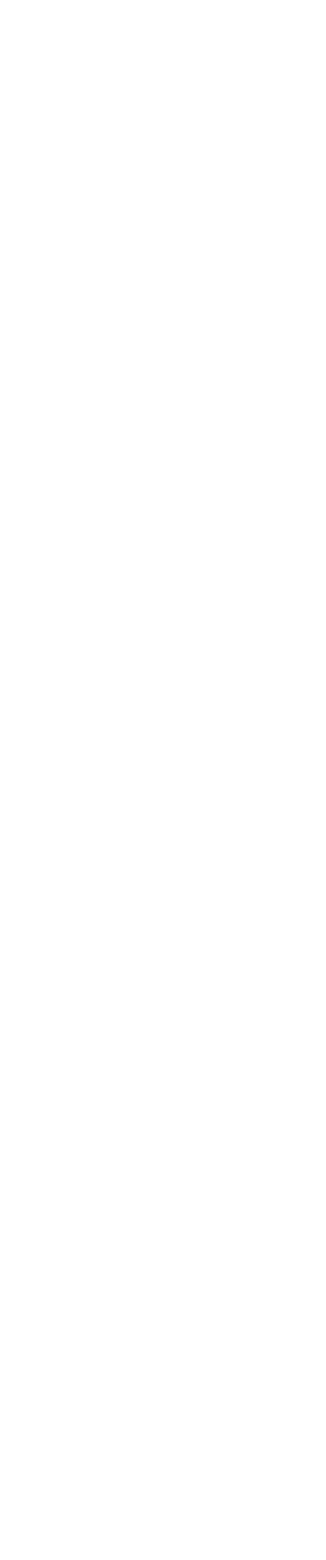
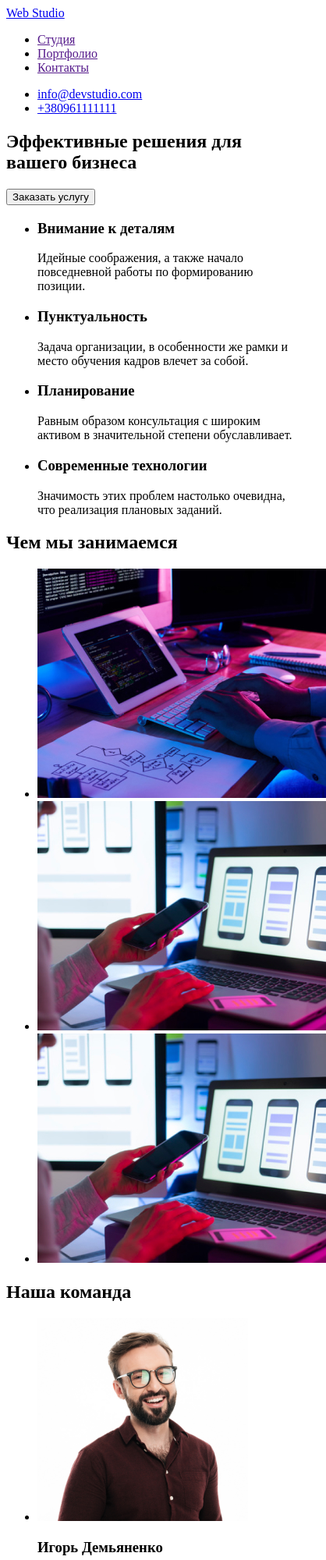
Before and after one commit to dkryz/goit-markup-hw-01, a plain HTML site: page index.html in a window 390 px wide. Shown: the top 2000 px of the page at 78% size, 418 px wide, since content can reach past the window. Before the commit the page ends 844 px from the top, so only its background shows below. Drawn offline with Linux system fonts and the light colour scheme.

Commit message:
created html doc

```diff
--- a/index.html
+++ b/index.html
@@ -1,10 +1,133 @@
 <!DOCTYPE html>
-<html lang="en">
+<html lang="ru">
   <head>
     <meta charset="UTF-8" />
     <meta http-equiv="X-UA-Compatible" content="IE=edge" />
     <meta name="viewport" content="width=device-width, initial-scale=1.0" />
-    <title>Document</title>
+    <title>Studio</title>
   </head>
-  <body></body>
+  <body>
+    <header>
+      <nav>
+        <a href="./index.html">
+        Web Studio
+        </a>
+        <ul>
+        <li><a href="">Студия</a></li>
+        <li><a href="">Портфолио</a></li>
+        <li><a href="">Контакты</a></li>
+        </ul>
+      </nav>
+      <ul>
+        <li><a href="mailto:info@devstudio.com">info@devstudio.com</a></li>
+        <li><a href="tel:+380961111111">+380961111111</a></li>
+      </ul>
+
+    </header>
+
+    <main>
+<!--Hero-->
+      <section>
+        <h1>Эффективные решения для вашего бизнеса</h1>
+        <button type="button">Заказать услугу</button>
+      </section>
+<!--Strong sides-->
+      <section>
+        <h2 hidden>Наши преимущества</h2>
+        <ul>
+         <li>
+         <h3>Внимание к деталям</h3>
+          <p>Идейные соображения, а также начало повседневной работы по формированию позиции.</p>
+         </li>
+        <li>
+         <h3>Пунктуальность</h3>
+          <p>Задача организации, в особенности же рамки и место обучения кадров влечет за собой.</p>
+        </li>
+        <li>
+         <h3>Планирование</h3>
+          <p>Равным образом консультация с широким активом в значительной степени обуславливает.</p>
+         </li>
+        <li>
+         <h3>Современные технологии</h3>
+          <p>Значимость этих проблем настолько очевидна, что реализация плановых заданий.</p>
+        </li>
+        </ul>
+      </section>
+<!--Services-->
+      <section>
+         <h2>Чем мы занимаемся</h2>
+        <ul>
+           <li>
+             <img src="./images/services/desktop.jpg"
+             alt="Десктопные приложения"
+             width="370"
+             height="294"></li>
+           <li>
+             <img src="./images/services/mobile.jpg"
+             alt="Мобильные приложения"
+             width="370"
+             height="294"></li>
+            <li>
+              <img src="./images/services/mobile.jpg"
+              alt="Дизайнерские решения"
+              width="370"
+              height="294"></li>
+        </ul>
+      </section>
+<!--Staff-->
+      <section>
+        <h2>Наша команда</h2>
+        <ul>
+          <li>
+            <img src="./images/staff/igor.jpg"
+            alt="Консультант Игорь"
+            width="270"
+            height="260">
+            <h3>Игорь Демьяненко</h3>
+            <p>Product Designer</p>
+          </li>
+          <li>
+            <img src="./images/staff/olga.jpg"
+            alt="Консультант Ольга"
+            width="270"
+            height="260">
+            <h3>Ольга Репина</h3>
+            <p>Frontend Developer</p>
+          </li>
+          <li>
+            <img src="./images/staff/nick.jpg"
+            alt="Консультант Николай"
+            width="270"
+            height="260">
+            <h3>Николай Тарасов</h3>
+            <p>Marketing</p>
+          </li>
+          <li>
+            <img src="./images/staff/mike.jpg"
+            alt="Консультант Михаил"
+            width="270"
+            height="260">
+            <h3>Михаил Ермаков</h3>
+            <p>UI Designer</p>
+          </li>
+        </ul>
+      </section>
+
+    </main>
+
+    <footer>
+      <a href="index.html">
+        Web Studio
+      </a>
+      <address>
+        <ul>
+          <li><a href="https://bit.ly/3pXMvUd" target="_blank" rel="noopener noreferrer">г. Киев, пр-т Леси Украинки, 26</a></li>
+          <li><a href="mailto:info@devstudio.com">info@devstudio.com</a></li>
+          <li><a href="tel:+380961111111">+380961111111</a></li>
+        </ul>
+      </address>
+
+    </footer>
+
+  </body>
 </html>
```
Also changed, not shown: images/services/design.jpg (added), images/services/desktop.jpg (added), images/services/mobile.jpg (added), images/staff/igor.jpg (added), images/staff/mike.jpg (added), images/staff/nick.jpg (added), images/staff/olga.jpg (added).
